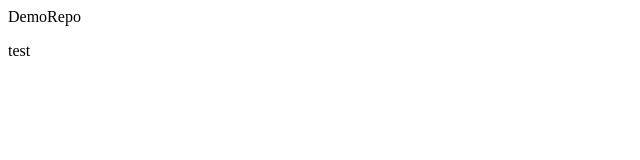
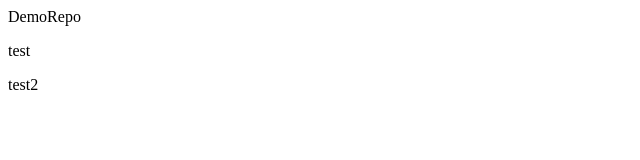
Before and after one commit to madhavann/DemoRepo, a plain HTML site: page index.html in a window 1280 px wide. Shown: the full height of the page, 0-640 px from the left. Drawn offline with Linux system fonts and the light colour scheme.

Commit message:
new code

```diff
--- a/index.html
+++ b/index.html
@@ -2,4 +2,6 @@
 <head> DemoRepo</head>
 
 <p> test </p>
+<p> test2 </p>
+
 </html>
```
